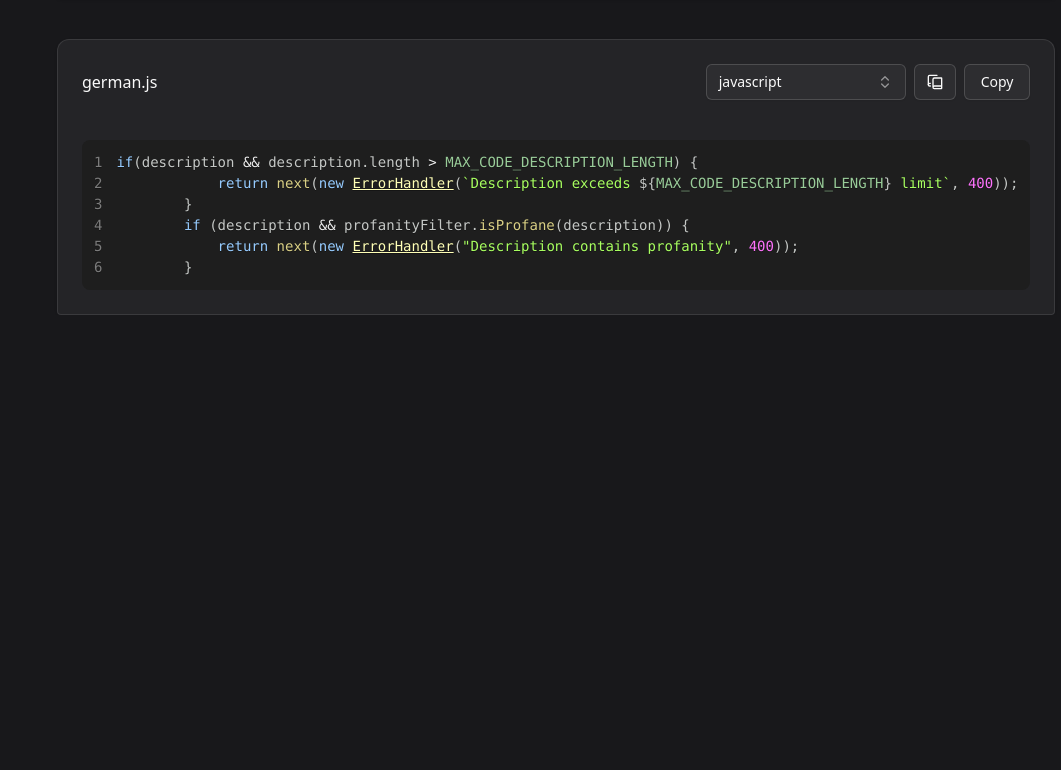
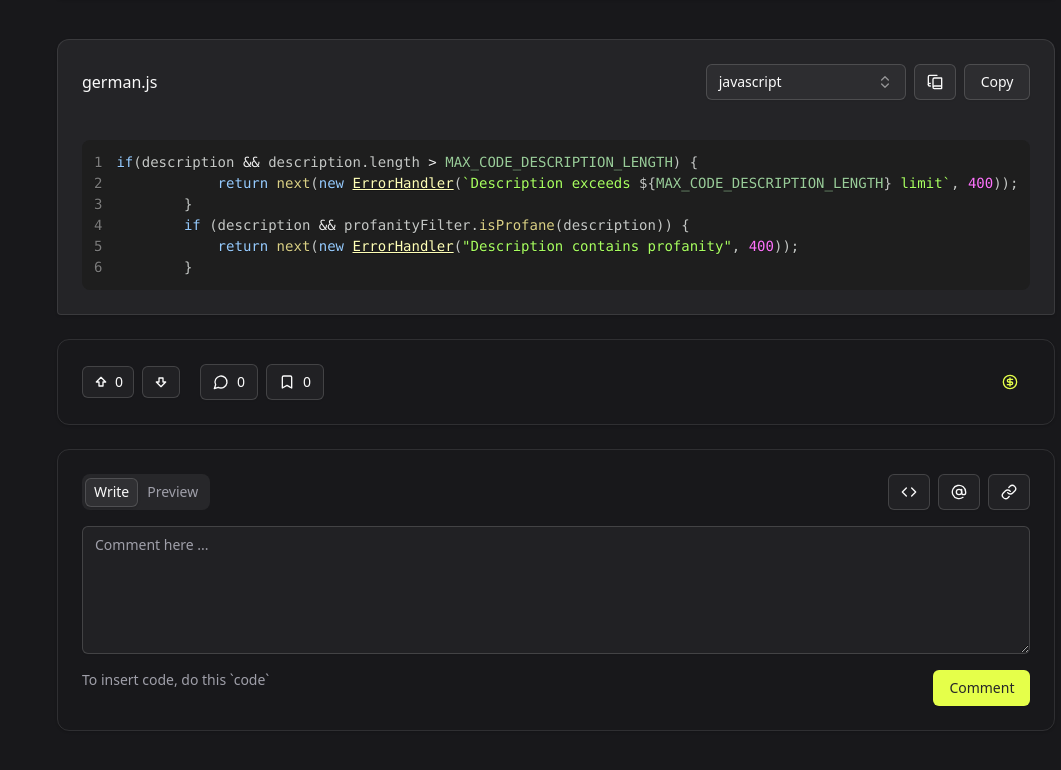
Before and after one commit to Stevolisis/Snipost, a Next.js app: page /snippet/6817938e9e46463d8a2ff499 in a window 1280 px wide. Shown: the part 962-1732 px from the top of the page, without its empty margins (219-1280 px from the left). Before the commit the page ends 1277 px from the top, so only its background shows below. Built offline with nearby package versions, Linux system fonts and the light colour scheme.

Commit message:
comment box added

```diff
--- a/package.json
+++ b/package.json
@@ -21,6 +21,7 @@
     "@radix-ui/react-separator": "^1.1.6",
     "@radix-ui/react-slot": "^1.2.2",
     "@radix-ui/react-switch": "^1.2.4",
+    "@radix-ui/react-tabs": "^1.1.11",
     "@radix-ui/react-tooltip": "^1.2.6",
     "@tanstack/react-table": "^8.21.3",
     "@uiw/codemirror-theme-dracula": "^4.23.12",
--- a/src/app/(sec1)/snippet/[snippetId]/page.js
+++ b/src/app/(sec1)/snippet/[snippetId]/page.js
@@ -23,6 +23,7 @@ const SyntaxHighlighter = dynamic(
   }
 );
 import { atomDark } from 'react-syntax-highlighter/dist/cjs/styles/prism';
+import CommentBox from '@/components/appComponents/CommentBox';
 
 const page = ({params}) => {
     const { snippetId } = use(params);
@@ -104,7 +105,7 @@ const page = ({params}) => {
     <div className='px-5 flex flex-col md:flex-row gap-5'>
 
         <div className='flex-grow md:flex-[2]'>
-            <Card key={snippet._id} className="w-full bg-transparent hover:border-gray-600 transition-colors duration-200">
+            <Card className="w-full bg-transparent hover:border-gray-600 transition-colors duration-200">
                 <CardHeader>
                         <div className='-mb-6 py-3'>
                             <Link href={`/snippet/${snippet._id}`} className="text-2xl  line-clamp-2 text-foreground
@@ -166,7 +167,7 @@ const page = ({params}) => {
                                 <div><h3 className=' hover:underline hover:text-primary transition-colors duration-150 cursor-pointer'>{code.name}</h3></div>
 
                                 <div className='flex items-center gap-x-2'>
-                                    <div>
+                                    <div className="hidden md:block">
                                         <CodeLanguage language={code.language.toLowerCase()}/>
                                     </div>
                                     <div>
@@ -211,10 +212,105 @@ const page = ({params}) => {
                     ))
                 }
             </div>
+
+
+
+
+
+
+
+
+
+
+
+
+
+
+
+
+            <Card className="my-6 w-full bg-transparent hover:border-gray-600 transition-colors duration-200">
+                <CardContent>
+                    <div className='flex gap-x-2 items-center justify-between'>
+                        <div className='flex gap-x-2 items-center'>
+                        <div className='flex items-center gap-x-2 mr-3'>
+                            <Button variant={"outline"} size={'sm'}>
+                            <ArrowBigUp/>
+                            <p>{snippet.upvoteCount}</p>
+                            </Button>
+
+                            <Button variant={"outline"} size={'sm'}> <ArrowBigDown/> </Button>
+                        </div>
+
+                        <div>
+                            <Button variant={"outline"}>
+                            <MessageCircle/>
+                            <p>{snippet.commentNo}</p>
+                            </Button>
+                        </div>
+
+                        <div>
+                            <Button variant={"outline"}>
+                            <Bookmark/>
+                            <p>{snippet.bookmarks.length}</p>
+                            </Button>
+                        </div>
+                        </div>
+
+                        <div>
+                        <Button variant={"link"}> <CircleDollarSign/> </Button>
+                        </div>
+                    </div>
+
+                </CardContent>
+            </Card>
+
+
+
+
+            <Card className="bg-transparent mb-12">
+                <CardContent>
+                    <CommentBox/>
+                </CardContent>
+            </Card>
+
+
         </div>
 
+
+
+
+
+
+
+
+
+
+
+
+
+
+
+
+
+
+
+
+
+
+
+
+
+
+
+
+
+
+
+
+
+
         <div className='md:flex-[1] md:max-w-[400px] flex flex-col gap-y-3'>
-            <Card key={snippet._id} className="w-full bg-transparent hover:border-gray-600 transition-colors duration-200">
+            <Card className="w-full bg-transparent hover:border-gray-600 transition-colors duration-200">
               <CardHeader>
                     <div className="flex items-center gap-2">
                       <Image
@@ -251,7 +347,7 @@ const page = ({params}) => {
                 <Card className="hidden sm:block w-full bg-transparent hover:border-gray-600 transition-colors duration-200">
                     <CardHeader className="text-xl">Collaborators</CardHeader>
                     <Separator/>
-                    <CardContent className="flex items-center flex-wrap gap-y-2">
+                    <CardContent className="flex items-center flex-wrap gap-y-2 pt-6">
                         {
                             [1,2,3,4,5].map((i) => (
                                 <Link href="/#" key={i} className='flex flex-col gap-2 -ml-2'>
--- a/src/components/appComponents/CodeLanguage.js
+++ b/src/components/appComponents/CodeLanguage.js
@@ -18,29 +18,6 @@ import {
   PopoverContent,
   PopoverTrigger,
 } from "@/components/ui/popover"
-
-const frameworkss = [
-  {
-    value: "next.js",
-    label: "Next.js",
-  },
-  {
-    value: "sveltekit",
-    label: "SvelteKit",
-  },
-  {
-    value: "nuxt.js",
-    label: "Nuxt.js",
-  },
-  {
-    value: "remix",
-    label: "Remix",
-  },
-  {
-    value: "astro",
-    label: "Astro",
-  },
-]
 
 export function CodeLanguage({language}) {
     const [open, setOpen] = useState(false);
--- /dev/null
+++ b/src/components/appComponents/CommentBox.js
@@ -0,0 +1,105 @@
+import React, { useState } from 'react'
+import { Tabs, TabsContent, TabsList, TabsTrigger } from "@/components/ui/tabs"
+import { Button } from '../ui/button';
+import { AtSign, Code, Link } from 'lucide-react';
+import { Textarea } from "@/components/ui/textarea"
+const SyntaxHighlighter = dynamic(
+  () => import('react-syntax-highlighter').then((mod) => {
+    return mod.Prism;
+  }),
+  {
+    ssr: false,
+    loading: () => (
+      <pre className=" p-4 rounded-md overflow-x-auto">
+        Loading code snippet...
+      </pre>
+    )
+  }
+);
+
+import { atomDark } from 'react-syntax-highlighter/dist/cjs/styles/prism';
+import dynamic from 'next/dynamic';
+
+
+const CommentBox = () => {
+    const [comment, setComment] = useState("");
+
+     const renderTextWithCode = (text) => {
+        // Split text into parts that are either code or normal text
+        const parts = text.split(/(`[^`]+`)/g);
+
+        return parts.map((part, index) => {
+            if (part.startsWith('`') && part.endsWith('`')) {
+                // Extract code content (remove backticks)
+                const codeContent = part.slice(1, -1);
+                return (
+                    <SyntaxHighlighter
+                        key={index}
+                        language="javascript"
+                        style={atomDark}
+                        customStyle={{
+                            margin: '0.5em 0',
+                            padding: '1em',
+                            borderRadius: '0.3em',
+                            fontSize: '0.85em',
+                            display: 'inline-block',
+                            width: '100%'
+                        }}
+                        wrapLines
+                    >
+                        {codeContent}
+                    </SyntaxHighlighter>
+                );
+            }
+            // Return normal text
+            return <span key={index}>{part}</span>;
+        });
+    };
+
+  return (
+    <div>
+        <Tabs defaultValue="write" className="">
+            <div className="flex justify-between items-center w-full">
+                <TabsList>
+                        <TabsTrigger className="cursor-pointer" value="write">Write</TabsTrigger>
+                        <TabsTrigger className="cursor-pointer" value="preview">Preview</TabsTrigger>
+                </TabsList>
+
+
+                <div className='flex items-center gap-x-2'>
+                    <Button variant='outline'><Code/> </Button>
+                    <Button variant='outline'><AtSign/> </Button>
+                    <Button variant='outline'><Link/> </Button>
+                </div>
+            </div>
+
+
+
+            <TabsContent value="write" className="mt-2">
+                <div>
+                    <Textarea
+                        placeholder="Comment here ..."
+                        className="h-32"
+                        value={comment}
+                        onChange={(e)=>setComment(e.target.value)}
+                    />
+                </div>
+                <div className='flex justify-between mt-4'>
+                    <div className='text-sm text-muted-foreground'>To insert code, do this `code`</div>
+                    <Button>Comment</Button>
+                </div>
+            </TabsContent>
+
+
+            <TabsContent value="preview">
+                <div>
+                    <p>{renderTextWithCode(comment)}</p>
+                </div>
+            </TabsContent>
+        </Tabs>
+
+    </div>
+  )
+}
+
+export default CommentBox;
--- /dev/null
+++ b/src/components/ui/tabs.jsx
@@ -0,0 +1,62 @@
+"use client"
+
+import * as React from "react"
+import * as TabsPrimitive from "@radix-ui/react-tabs"
+
+import { cn } from "@/lib/utils"
+
+function Tabs({
+  className,
+  ...props
+}) {
+  return (
+    <TabsPrimitive.Root
+      data-slot="tabs"
+      className={cn("flex flex-col gap-2", className)}
+      {...props} />
+  );
+}
+
+function TabsList({
+  className,
+  ...props
+}) {
+  return (
+    <TabsPrimitive.List
+      data-slot="tabs-list"
+      className={cn(
+        "bg-muted text-muted-foreground inline-flex h-9 w-fit items-center justify-center rounded-lg p-[3px]",
+        className
+      )}
+      {...props} />
+  );
+}
+
+function TabsTrigger({
+  className,
+  ...props
+}) {
+  return (
+    <TabsPrimitive.Trigger
+      data-slot="tabs-trigger"
+      className={cn(
+        "data-[state=active]:bg-background dark:data-[state=active]:text-foreground focus-visible:border-ring focus-visible:ring-ring/50 focus-visible:outline-ring dark:data-[state=active]:border-input dark:data-[state=active]:bg-input/30 text-foreground dark:text-muted-foreground inline-flex h-[calc(100%-1px)] flex-1 items-center justify-center gap-1.5 rounded-md border border-transparent px-2 py-1 text-sm font-medium whitespace-nowrap transition-[color,box-shadow] focus-visible:ring-[3px] focus-visible:outline-1 disabled:pointer-events-none disabled:opacity-50 data-[state=active]:shadow-sm [&_svg]:pointer-events-none [&_svg]:shrink-0 [&_svg:not([class*='size-'])]:size-4",
+        className
+      )}
+      {...props} />
+  );
+}
+
+function TabsContent({
+  className,
+  ...props
+}) {
+  return (
+    <TabsPrimitive.Content
+      data-slot="tabs-content"
+      className={cn("flex-1 outline-none", className)}
+      {...props} />
+  );
+}
+
+export { Tabs, TabsList, TabsTrigger, TabsContent }
--- /dev/null
+++ b/src/components/ui/textarea.jsx
@@ -0,0 +1,20 @@
+import * as React from "react"
+
+import { cn } from "@/lib/utils"
+
+function Textarea({
+  className,
+  ...props
+}) {
+  return (
+    <textarea
+      data-slot="textarea"
+      className={cn(
+        "border-input placeholder:text-muted-foreground focus-visible:border-ring focus-visible:ring-ring/50 aria-invalid:ring-destructive/20 dark:aria-invalid:ring-destructive/40 aria-invalid:border-destructive dark:bg-input/30 flex field-sizing-content min-h-16 w-full rounded-md border bg-transparent px-3 py-2 text-base shadow-xs transition-[color,box-shadow] outline-none focus-visible:ring-[3px] disabled:cursor-not-allowed disabled:opacity-50 md:text-sm",
+        className
+      )}
+      {...props} />
+  );
+}
+
+export { Textarea }
```
Also changed, not shown: 1 other file (tests, documents, lock files or other folders).
